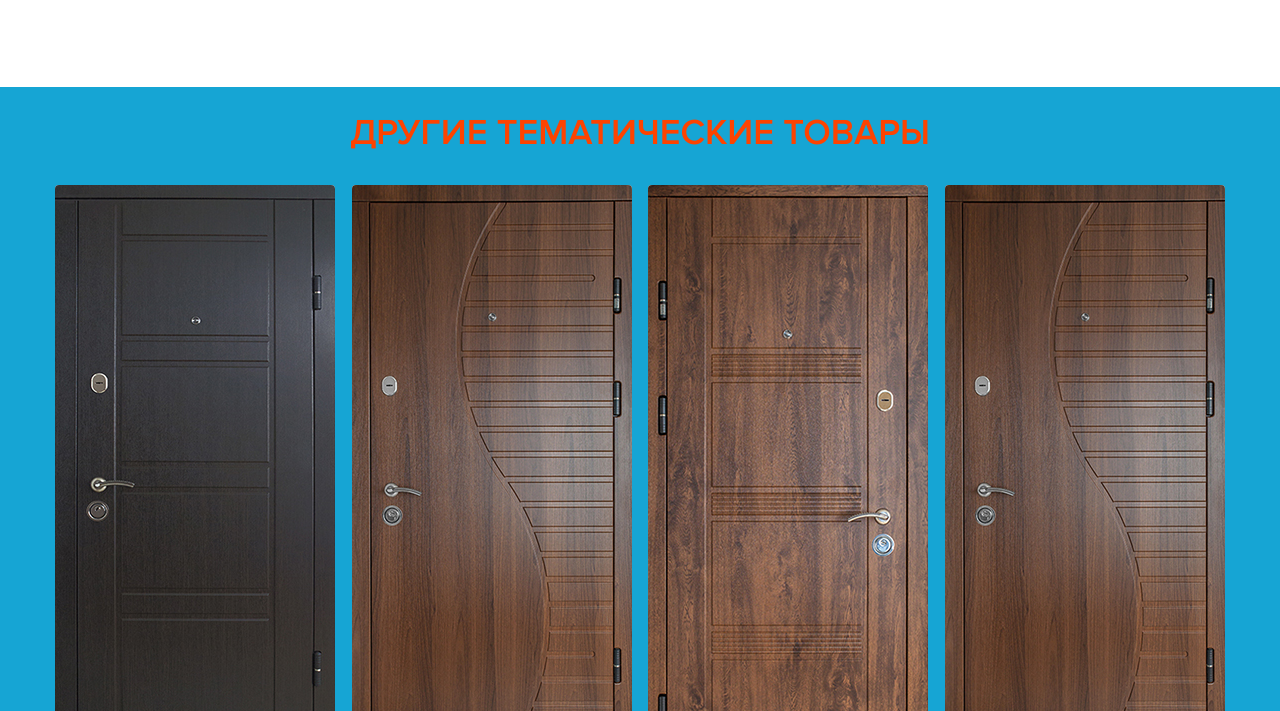
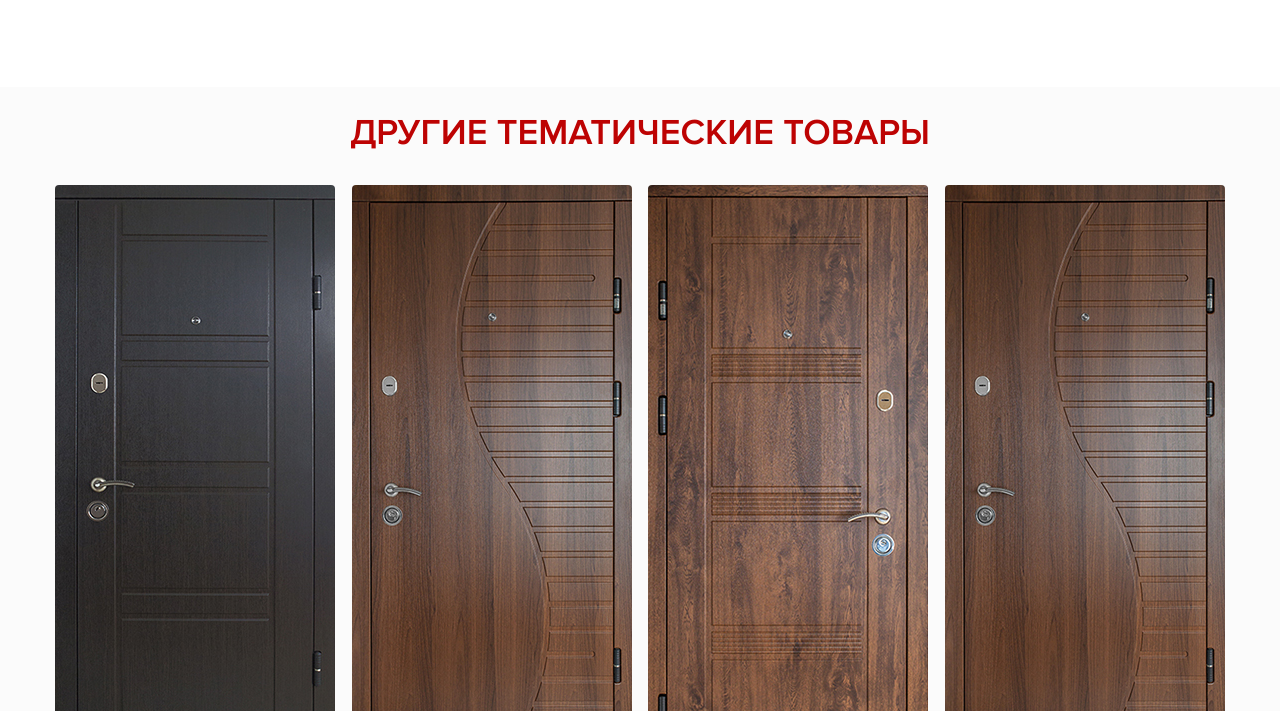
Before and after one commit to user1712/landing_-air, a plain HTML site: page index.html in a window 1280 px wide. Shown: the part 2089-2800 px from the top of the page. Drawn offline with nearby package versions, Linux system fonts and the light colour scheme.

Commit message:
Изменение цветовой схемы

```diff
--- a/css/style.css
+++ b/css/style.css
@@ -372,13 +372,13 @@ main .characteristics .grid .item .desc span {
     line-height: 1
 }
 main .kinds {
-    background: #16a5d4;
+    background: #fbfbfb;
     padding-top: 25px;
     padding-bottom: 100px
 }
 main .kinds h2 {
     font-size: 36px;
-    color: #fe4300;
+    color: #bd0303;
     text-transform: uppercase;
     text-align: center;
     margin-bottom: 30px
```
